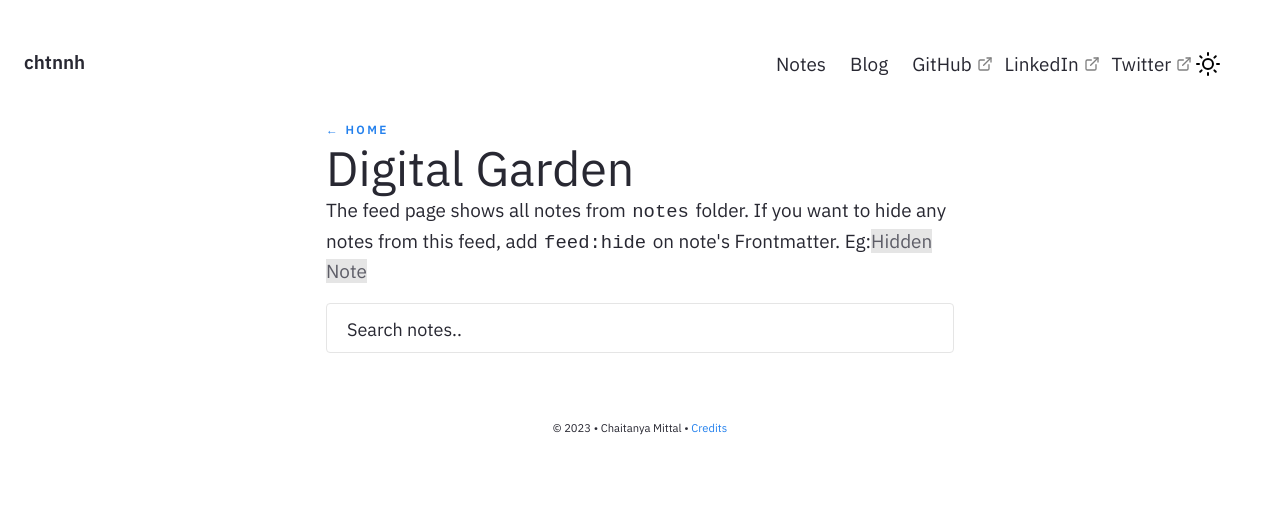
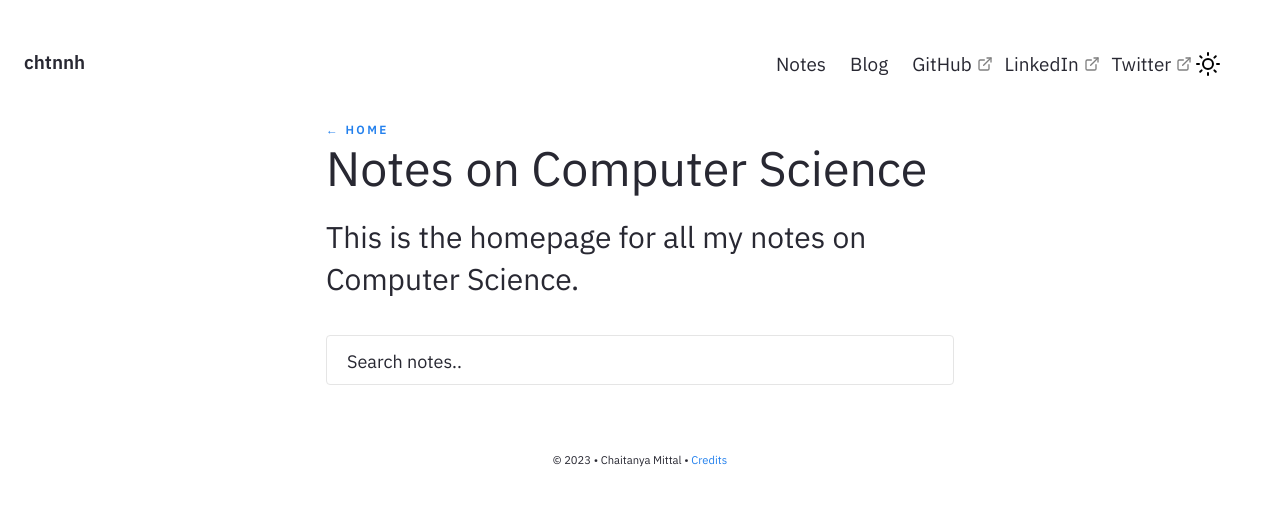
Before and after one commit to chtnnh/old.chtnnh.github.io, a Jekyll site: the page built from pages/notes.md, in a window 1280 px wide. Shown: the top 506 px of the page. Built offline with Jekyll 4.4.1, drawn with Linux system fonts in a browser that asks for light colours.

Commit message:
chore: setup permanent pages

```diff
--- a/pages/notes.md
+++ b/pages/notes.md
@@ -2,7 +2,7 @@
 layout: Post
 permalink: /notes
 feedformat: card
-title: Digital Garden
+title: Notes on Computer Science
 ---
 
-The feed page shows all notes from `notes` folder. If you want to hide any notes from this feed, add `feed:hide` on note's Frontmatter. Eg:[[Hidden Note]]
+### This is the homepage for all my notes on Computer Science.
```
Also changed, not shown: pages/index.md (+1 -1 lines), pages/posts.md (+1 -1 lines).
